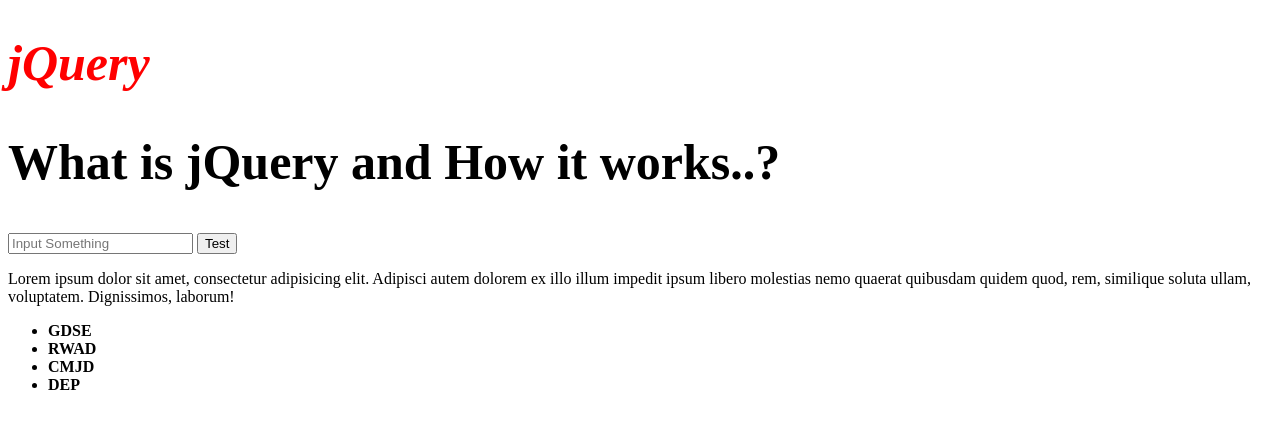
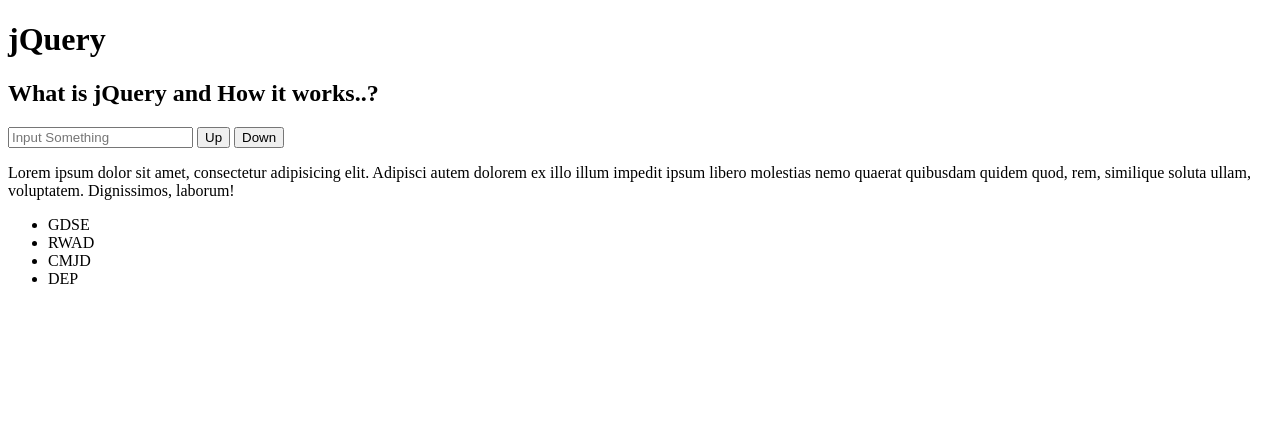
Before and after one commit to Sandun-Induranga/Java-Script, a plain HTML site: page D_DOM-Manipulation-JQuery/jQuery.html in a window 1280 px wide. Drawn offline with Linux system fonts and the light colour scheme.

Commit message:
Task Completed

```diff
--- a/D_DOM-Manipulation-JQuery/jQuery.html
+++ b/D_DOM-Manipulation-JQuery/jQuery.html
@@ -9,8 +9,11 @@
 <h1>jQuery</h1>
 <h2>What is jQuery and How it works..?</h2>
 <input type="text" placeholder="Input Something">
-<button class="button">Test</button>
-<p id="para">Lorem ipsum dolor sit amet, consectetur adipisicing elit. Adipisci autem dolorem ex illo illum impedit ipsum libero molestias nemo quaerat quibusdam quidem quod, rem, similique soluta ullam, voluptatem. Dignissimos, laborum!</p>
+<button id="button1">Up</button>
+<button id="button2">Down</button>
+<p id="para">Lorem ipsum dolor sit amet, consectetur adipisicing elit. Adipisci autem dolorem ex illo illum impedit
+    ipsum libero molestias nemo quaerat quibusdam quidem quod, rem, similique soluta ullam, voluptatem. Dignissimos,
+    laborum!</p>
 <ul>
     <li class=".button">GDSE</li>
     <li>RWAD</li>
@@ -22,7 +25,7 @@
 <script>
 
     // document.querySelector("h1").style.color='red'
-    $('h1').css('color','red')
+    // $('h1').css('color','red')
 
     /* We can change the selector too, if we want */
     // let RS = jQuery.noConflict()
@@ -36,13 +39,21 @@
     //
     // $('li:last-child').css('color','red')
 
-    // CSS Combinators
-    $('ul>li').css('font-weight','bold')
+    // // CSS Combinators
+    // $('ul>li').css('font-weight','bold')
+    //
+    // $('body h1').css('font-style','italic')
+    //
+    // // Grouping selector
+    // $('h1,h2').css('font-size','50px')
 
-    $('body h1').css('font-style','italic')
+    $('#button1').click(function () {
+        $('ul').prepend('<li>'+$("input").val()+'</li>')
+    })
 
-    // Grouping selector
-    $('h1,h2').css('font-size','50px')
+    $('#button2').click(function () {
+        $('ul').append('<li>'+$("input").val()+'</li>')
+    })
 
 </script>
 
```
Also changed, not shown: D_DOM-Manipulation-JQuery/index.html (+1 -0 lines).
